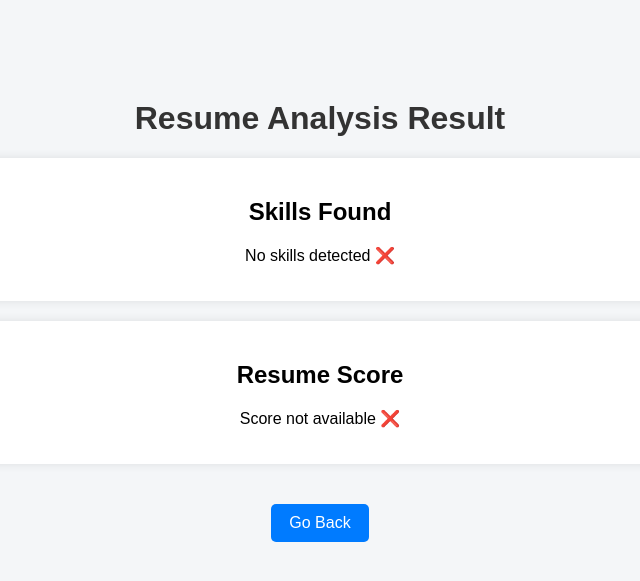
After one commit to rishithaa143/resume_analyzer, a Flask app: template templates/results.html in a window 1280 px wide. The commit adds this page. Shown: the top 581 px of the page, without its empty margins (320-960 px from the left). Run offline with Flask 3, Linux system fonts and the light colour scheme; the template is opened without the code that fills it, so the values that code supplies are empty.

Commit message:
Initial commit - AI Resume Analyzer

```diff
--- /dev/null
+++ b/app.py
@@ -0,0 +1,158 @@
+from flask import Flask, request, render_template, redirect, session
+import mysql.connector
+import bcrypt
+import os
+from werkzeug.utils import secure_filename
+from PyPDF2 import PdfReader
+
+app = Flask(__name__)
+app.secret_key = "secret123"
+
+
+UPLOAD_FOLDER = "uploads"
+app.config["UPLOAD_FOLDER"] = UPLOAD_FOLDER
+
+if not os.path.exists(UPLOAD_FOLDER):
+    os.makedirs(UPLOAD_FOLDER)
+
+conn = mysql.connector.connect(
+    host="localhost",
+    user="root",
+    password="rishi2006",
+    database="resume_app"
+)
+cursor = conn.cursor()
+
+
+
+@app.route("/")
+def home():
+    if "user" in session:
+        return redirect("/dashboard")
+    return render_template("home.html")
+
+
+@app.route("/signup1", methods=["GET", "POST"])
+def signup1():
+    if request.method == "POST":
+        username = request.form["username"]
+        email = request.form["email"]
+        password = request.form["password"]
+
+        if username == "" or email == "" or password == "":
+            return "Fields should not be empty "
+
+        if len(password) < 6:
+            return "Password too short "
+
+        # check existing email
+        cursor.execute("SELECT * FROM users WHERE email=%s", (email,))
+        if cursor.fetchone():
+            return "Email already exists "
+
+        hashed_password = bcrypt.hashpw(password.encode(), bcrypt.gensalt())
+
+        cursor.execute(
+            "INSERT INTO users (username, email, password) VALUES (%s, %s, %s)",
+            (username, email, hashed_password)
+        )
+        conn.commit()
+
+        return redirect("/login1")
+
+    return render_template("signup1.html")
+
+@app.route("/login1", methods=["GET", "POST"])
+def login1():
+    if request.method == "POST":
+        username = request.form["username"]
+        password = request.form["password"]
+
+        cursor.execute("SELECT * FROM users WHERE username=%s", (username,))
+        result = cursor.fetchone()
+
+        if result:
+            stored_password = result[3]
+
+            if bcrypt.checkpw(password.encode(), stored_password):
+                session["user"] = username
+                return redirect("/dashboard")
+            else:
+                return "Wrong password "
+        else:
+            return "User not found "
+
+    return render_template("login1.html")
+
+
+@app.route("/dashboard")
+def dashboard():
+    if "user" in session:
+        return render_template("dashboard.html")
+    return redirect("/login1")
+
+@app.route("/logout")
+def logout():
+    session.pop("user",None)
+    return redirect("/login1")
+
+@app.route("/upload", methods=["POST","GET"])
+def upload():
+    if "user" not in session:
+        return redirect("/login1")
+
+    file = request.files["resume"]
+
+    if file.filename == "":
+        return "No file selected "
+
+    filename = secure_filename(file.filename)
+    filepath = os.path.join(app.config["UPLOAD_FOLDER"], filename)
+
+    file.save(filepath)
+
+    reader = PdfReader(filepath)
+    text = ""
+
+    for page in reader.pages:
+       text += page.extract_text()
+
+    skills = extract_skills(text)
+    score = calculate_score(skills)
+    session["skills"] = skills
+    session["score"] = score
+
+    return redirect("/results")
+
+@app.route("/results")
+def results():
+    if "user" not in session:
+        return redirect("/login1")
+
+    skills = session.get("skills", [])
+    score = session.get("score", 0)
+
+    return render_template("results.html", skills=skills, score=score)
+
+
+def extract_skills(text):
+    skills_list = ["python", "java", "sql", "html", "css", "javascript", "flask", "mysql"]
+
+    found_skills = []
+
+    text = text.lower()
+
+    for skill in skills_list:
+        if skill in text:
+            found_skills.append(skill)
+
+    return found_skills
+def calculate_score(skills):
+    total_skills = 8
+    score = (len(skills) / total_skills) * 100
+    return round(score)
+
+
+
+if __name__ == "__main__":
+    app.run(debug=True)
--- /dev/null
+++ b/requriments.txt
@@ -0,0 +1,5 @@
+Flask
+mysql-connector-python
+bcrypt
+PyPDF2
+Werkzeug
--- /dev/null
+++ b/templates/results.html
@@ -0,0 +1,71 @@
+<!DOCTYPE html>
+<html>
+<head>
+    <title>Resume Analysis</title>
+    <style>
+        body {
+            font-family: Arial;
+            background-color: #f4f6f8;
+            text-align: center;
+        }
+
+        .container {
+            margin-top: 100px;
+        }
+
+        h1 {
+            color: #333;
+        }
+
+        .box {
+            background: white;
+            padding: 20px;
+            margin: 20px auto;
+            width: 50%;
+            border-radius: 10px;
+            box-shadow: 0px 0px 10px rgba(0,0,0,0.1);
+        }
+
+        .btn {
+            display: inline-block;
+            margin-top: 20px;
+            padding: 10px 18px;
+            background-color: #007bff;
+            color: white;
+            text-decoration: none;
+            border-radius: 5px;
+        }
+
+        .btn:hover {
+            background-color: #0056b3;
+        }
+    </style>
+</head>
+<body>
+
+<div class="container">
+    <h1>Resume Analysis Result</h1>
+
+    <div class="box">
+        <h2>Skills Found</h2>
+        {% if skills %}
+            <p>{{ skills }}</p>
+        {% else %}
+            <p>No skills detected ❌</p>
+        {% endif %}
+    </div>
+
+    <div class="box">
+        <h2>Resume Score</h2>
+        {% if score %}
+            <p>{{ score }}%</p>
+        {% else %}
+            <p>Score not available ❌</p>
+        {% endif %}
+    </div>
+
+    <a href="/dashboard" class="btn">Go Back</a>
+</div>
+
+</body>
+</html>
```
Also changed, not shown: templates/dashboard.html (+63 -20 lines), README.md (added), 1 other file.
